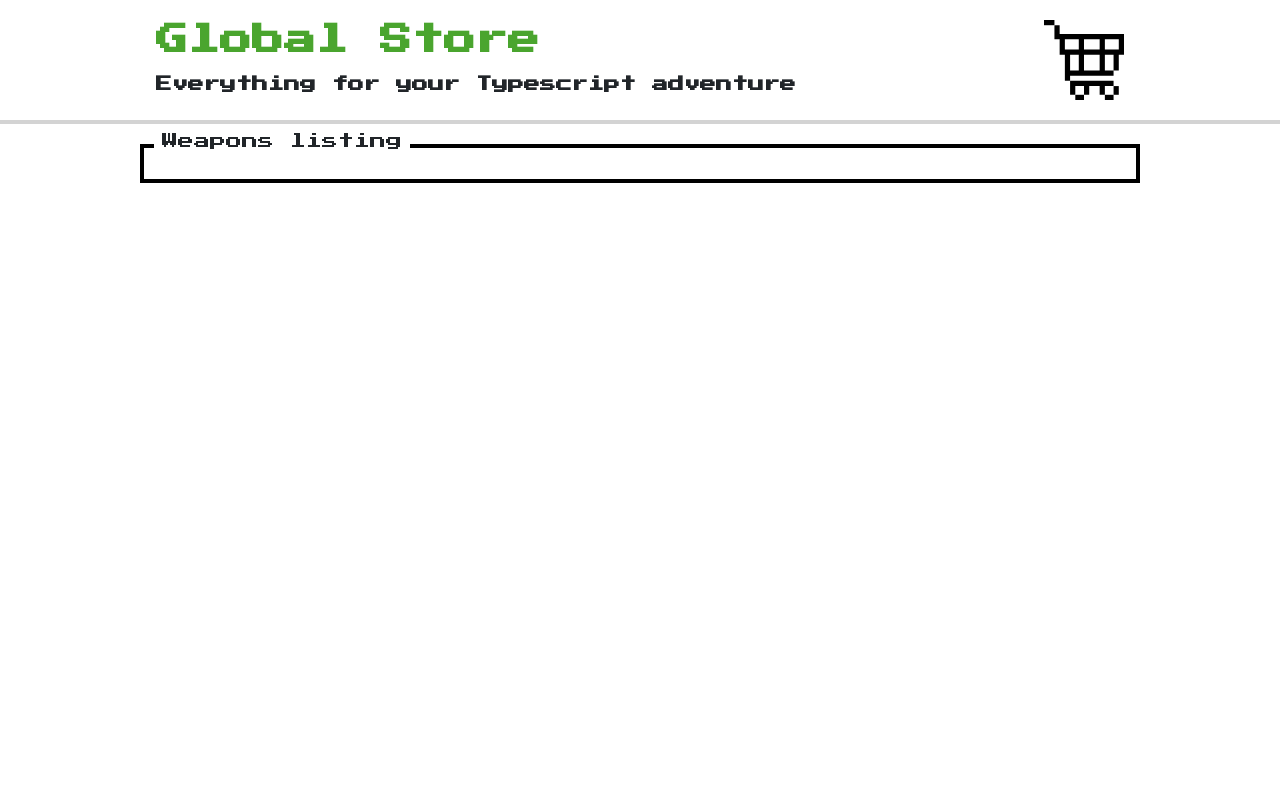
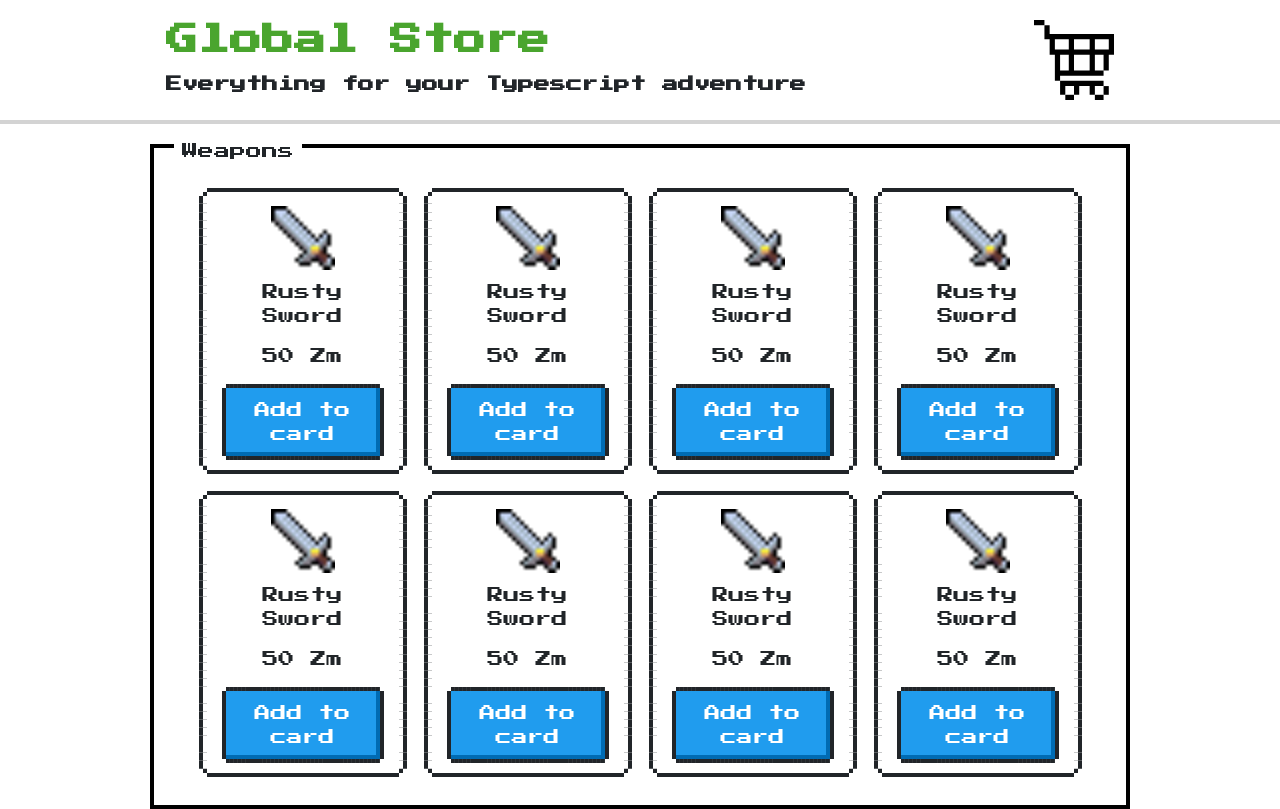
Before and after one commit to zakali22/goblin-storefront, a React app: page / in a window 1280 px wide. Built offline with nearby package versions, Linux system fonts and the light colour scheme.

Commit message:
Add styling to the product-listing and product card

```diff
--- /dev/null
+++ b/src/assets/styles/components/Card.js
@@ -0,0 +1,16 @@
+import styled from "styled-components"
+import {ImageWrapper} from "../index"
+
+export const Card = styled.div`
+    display: flex;
+    flex-direction: column;
+    align-items: center;
+    justify-content: space-between;
+    text-align: center;
+    padding: 10px 15px !important;
+    margin: 12.5px !important;
+
+    ${ImageWrapper}{
+        margin-bottom: 10px;
+    }
+`
--- a/src/assets/styles/components/Nav.js
+++ b/src/assets/styles/components/Nav.js
@@ -1,5 +1,5 @@
 import styled from "styled-components"
-import {Container} from "../index"
+import {Container, Wrapper} from "../index"
 
 const Header = styled.header`
     position: fixed;
@@ -15,8 +15,26 @@ const Header = styled.header`
         justify-content: space-between;
         align-items: center;
 
+        @media(max-width: 767px){
+            align-items: flex-start
+        }
+
         .cart-icon {
             width: 80px;
+
+            @media(max-width: 767px){
+                width: 50px;
+            }
+        }
+    }
+
+    ${Wrapper}{
+        &:first-of-type {
+            margin-right: auto;
+
+            @media(min-width: 530px) and (max-width: 767px){
+                max-width: 70%;
+            }
         }
     }
 `;
--- a/src/assets/styles/index.js
+++ b/src/assets/styles/index.js
@@ -1,19 +1,59 @@
-import styled from "styled-components"
+import styled, {css} from "styled-components"
+
+const calcGrid = (columnsLength) => {
+    switch(columnsLength){
+        case 4:
+            return '25%';
+        case 3:
+            return '33.33%';
+        case 2:
+            return '50%';
+        default:
+            return '100%'
+    }
+}
 
 // Layout
 export const Container = styled.div`
     width: 100%;
-    max-width: 1000px;
+    max-width: 980px;
     margin: 0 auto;
     padding: 16px;
 
     &.nes-container {
-        padding: 10px;
+        padding: ${props => props.padding ? props.padding : '20px'};
     }
 `;
 
 export const Content = styled.section`
-    padding-top: calc(124px + 20px)
+    padding-top: calc(124px + 20px);
+    padding-left: 16px;
+    padding-right: 16px;
+
+    @media(max-width: 767px){
+        padding-top: calc(143px + 20px);
+    }
+
+    @media(max-width: 400px){
+        padding-top: calc(161px + 20px);
+    }
+`;
+
+const GridColumns = css`
+    flex: 1 0 ${props => props.gridColumnWidth ? props.gridColumnWidth : calcGrid(props.columns)}px;
+    width: ${props => props.gridColumnWidth}px;
+    max-width: ${props => props.gridColumnWidth ? props.gridColumnWidth : calcGrid(props.columns)}px;
+`
+
+export const GridListing = styled.div`
+    display: flex;
+    justify-content: center;
+    flex-wrap: wrap;
+    padding: ${props => props.padding}px;
+
+    & > * {
+        ${GridColumns}
+    }
 `
 
 export const Wrapper = styled.div`
@@ -23,4 +63,17 @@ export const Wrapper = styled.div`
 // Elements
 export const Logo = styled.h1`
     color: #4aa52e;
+
+    @media(max-width: 767px){
+        font-size: 25px;
+    }
 `
+
+export const ImageWrapper = styled.div`
+    width: ${props => props.width}px;
+
+    & > img {
+        width: 100%;
+        height: auto;
+    }
+`
--- /dev/null
+++ b/src/components/Products/ProductCard.tsx
@@ -0,0 +1,15 @@
+import {Card} from "../../assets/styles/components/Card"
+import {ImageWrapper} from "../../assets/styles/index"
+
+const ProductCard = () => (
+    <Card className="nes-container is-rounded">
+        <ImageWrapper width="64">
+            <img src={'/images/broad_sword.png'} alt="Product"/>
+        </ImageWrapper>
+        <p>Rusty Sword</p>
+        <p>50 Zm</p>
+        <button type="button" className="nes-btn is-primary">Add to card</button>
+    </Card>
+)
+
+export default ProductCard
--- a/src/components/Products/ProductListing.tsx
+++ b/src/components/Products/ProductListing.tsx
@@ -1,9 +1,19 @@
-// import {Container} from "../../assets/styles/index"
+import {GridListing} from "../../assets/styles/index"
 import WrapperContainer from "../WrapperContainer"
+import ProductCard from "./ProductCard"
 
 const ProductListing = () => (
-    <WrapperContainer title="Weapons listing">
-
+    <WrapperContainer title="Weapons">
+        <GridListing gridColumnWidth={200} padding="0">
+            <ProductCard />
+            <ProductCard />
+            <ProductCard />
+            <ProductCard />
+            <ProductCard />
+            <ProductCard />
+            <ProductCard />
+            <ProductCard />
+        </GridListing>
     </WrapperContainer>
 )
 
--- a/src/components/WrapperContainer.tsx
+++ b/src/components/WrapperContainer.tsx
@@ -3,11 +3,12 @@ import {Container} from "../assets/styles/index"
 
 type WrapperContainerProps = {
     title: string,
-    centered?: boolean
+    centered?: boolean,
+    padding?: string
 }
 
-const WrapperContainer: React.FC<WrapperContainerProps> = ({children, title, centered}) => (
-    <Container className={`nes-container ${title ? 'with-title' : ''} ${centered ? 'is-centered' : ''}`}>
+const WrapperContainer: React.FC<WrapperContainerProps> = ({children, title, centered, padding}) => (
+    <Container padding={padding} className={`nes-container ${title ? 'with-title' : ''} ${centered ? 'is-centered' : ''}`}>
         <p className="title">{title}</p>
         {children}
     </Container>
```
